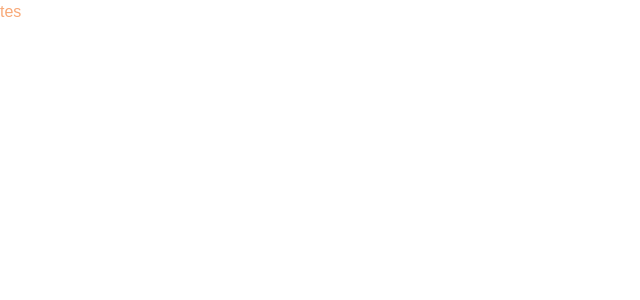
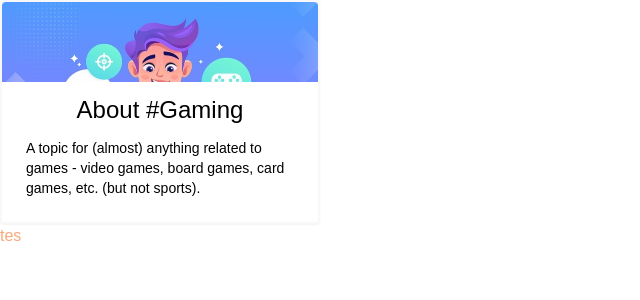
Before and after one commit to ovisannn/disspace-UI, a Next.js app: page / in a window 1280 px wide. Shown: the top 300 px of the page, without its empty margins (0-640 px from the left). Built offline with nearby package versions, Linux system fonts and the light colour scheme.

Commit message:
about category card done
done

```diff
--- /dev/null
+++ b/components/AboutCategories.jsx
@@ -0,0 +1,24 @@
+import Image from 'next/image'
+import GameHeader from '../img/gameHeader.jpg'
+
+const AboutCategories = ( { category }) => {
+    return (
+        <div className="w-80 h-auto grid grid-flow-row border-2 border-lightGray shadow-sm rounded">
+            <div className="h-20 w-full relative rounded-t" style={{
+                overflow : 'hidden',
+            }}>
+                <Image src={category.header} layout='responsive' alt='' />
+            </div>
+            <div className="w-full">
+                <div className="text-center font-light text-2xl py-3">
+                    About {category.tag}
+                </div>
+                <div className="text-left p-6 pt-0 font-extralight text-sm">
+                    {category.description}
+                </div>
+            </div>
+        </div>
+    )
+}
+
+export default AboutCategories
--- a/pages/index.js
+++ b/pages/index.js
@@ -1,11 +1,22 @@
 import Head from 'next/head'
 import Image from 'next/image'
+import AboutCategories from '../components/AboutCategories'
 import styles from '../styles/Home.module.css'
+import GameHeader from '../img/gameHeader.jpg'
+
+const categories ={
+  header : GameHeader,
+  tag : '#Gaming',
+  description : 'A topic for (almost) anything related to games - video games, board games, card games, etc. (but not sports).',
+}
 
 export default function Home() {
   return (
-    <div className='text-orange'>
-      tes
-    </div>
+    <>
+      <AboutCategories category={categories} />
+      <div className='text-orange'>
+        tes
+      </div>
+    </>
   )
 }
--- a/tailwind.config.js
+++ b/tailwind.config.js
@@ -1,9 +1,9 @@
 module.exports = {
-  mode: 'jit',
-  purge: [
-    './pages/**/*.{js, jsx}',
-    './components/**/*.{js, jsx}',
-  ],
+  // mode: 'jit',
+  // purge: [
+  //   './pages/**/*.{js, jsx}',
+  //   './components/**/*.{js, jsx}',
+  // ],
   content: [
     "./pages/**/*.{js,ts,jsx,tsx}",
     "./components/**/*.{js,ts,jsx,tsx}",
```
Also changed, not shown: img/gameHeader.jpg (added).
